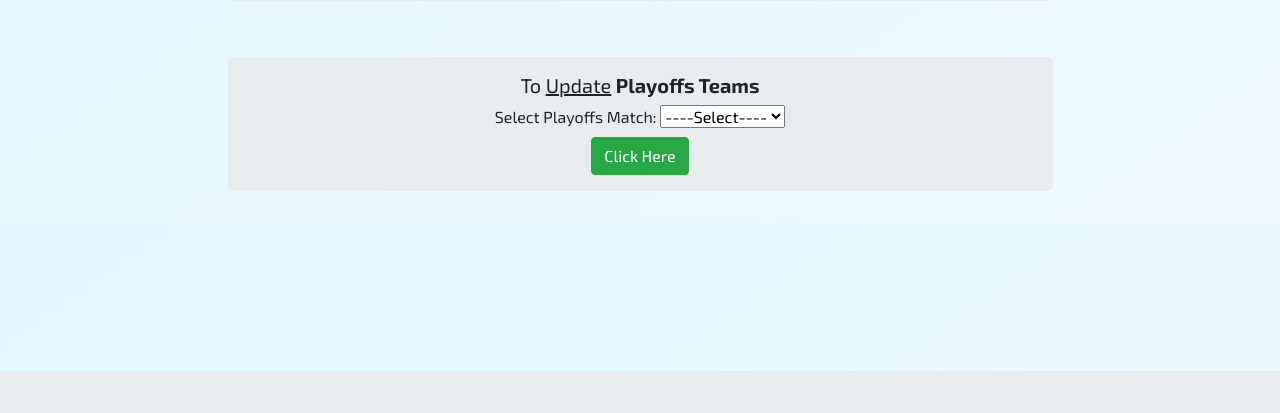
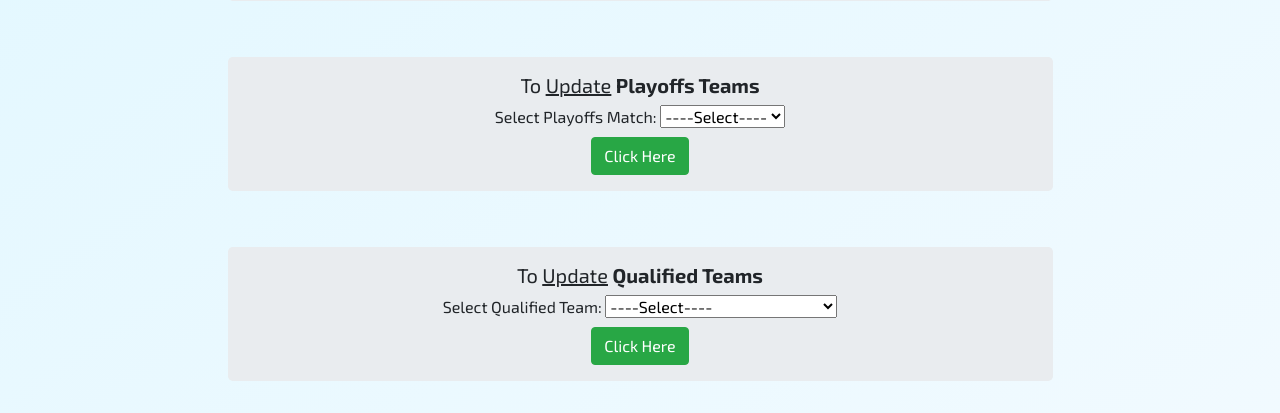
Before and after one commit to rakshith2000/WPL2025-Final, a Flask app: template WPL/templates/update.html in a window 1280 px wide. Shown: the part 429-842 px from the top of the page. Before the commit the page ends 800 px from the top, so only its background shows below. Run offline with Flask 3, Linux system fonts and the light colour scheme; the template is opened without the code that fills it, so the values that code supplies are empty; the visitor is signed in with stand-in values (Sample User, id 1); some libraries are stand-ins or nearby versions.

Commit message:
Update update.html

```diff
--- a/WPL/templates/update.html
+++ b/WPL/templates/update.html
@@ -106,6 +106,33 @@
         </div>
     </div>
 </div>
+<br>
+<div class="container">
+    <div class="row">
+        <div class="col-md-9" style="margin: 0 auto">
+            <div class="jumbotron p-3">
+                <h5>To <u>Update</u> <b>Qualified Teams   </b>   </h5>
+                {% if key == '4' %}
+                {{ flashes() }}
+                {% endif %}
+                <form method="POST" action="/updatequalification">
+                    <label for="qteam">Select Qualified Team: </label>
+                    <select name="qteam" id="qteam" required="required">
+                        <option value="" disabled selected>----Select----</option>
+                        <option value="DCW">Delhi Capitals</option>
+                        <option value="GG">Gujarat Giants</option>
+                        <option value="MIW">Mumbai Indians</option>
+                        <option value="RCBW">Royal Challengers Bengaluru</option>
+                        <option value="UPW">UP Warriorz</option>
+                    </select>
+                    <input type="hidden" name="hint" value="before">
+                    <br>
+                    <button type="submit" class="btn btn-success">Click Here</button>
+                </form>
+            </div>
+        </div>
+    </div>
+</div>
 
 </center>
 
```
